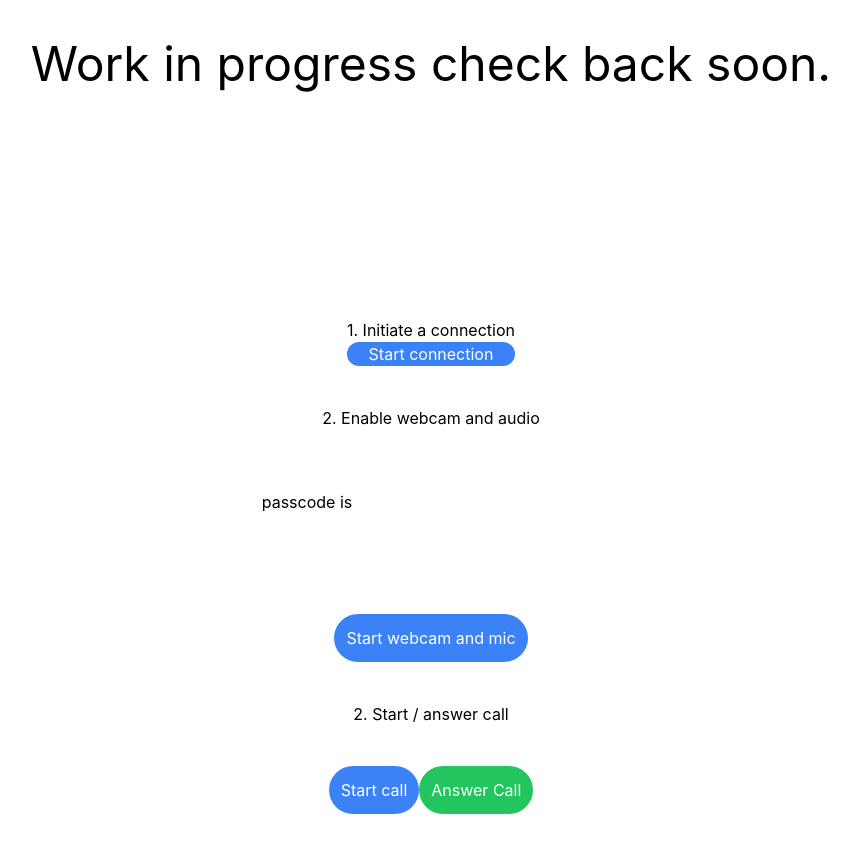
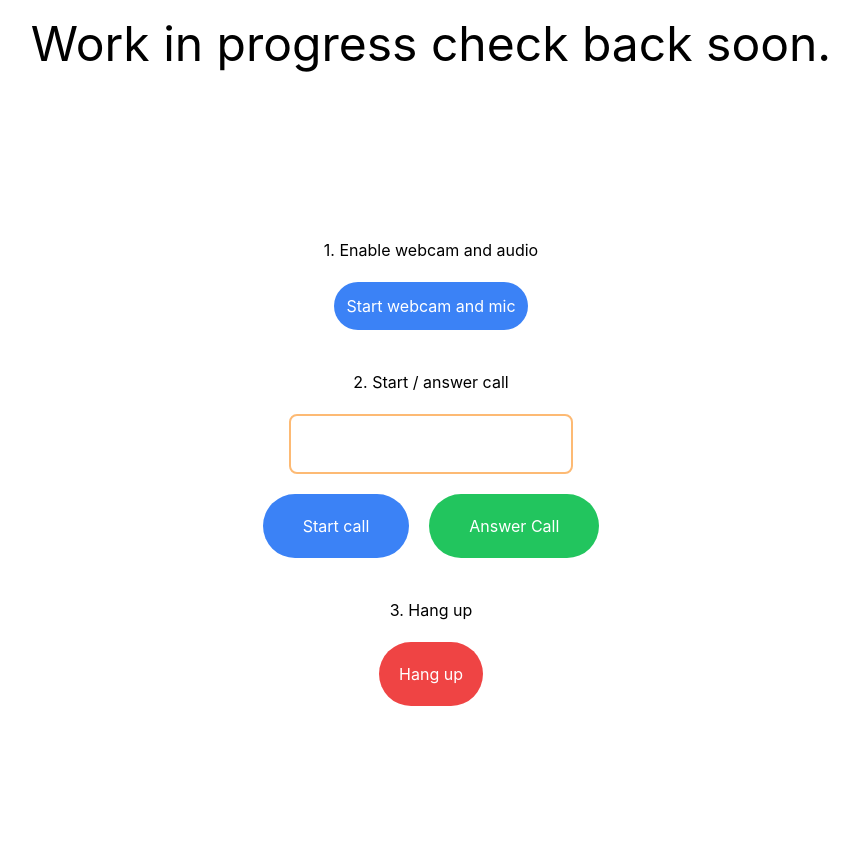
Before and after one commit to SeanEvanss/NEXT-rtc, a Next.js app: page / in a window 1280 px wide. Shown: the whole page, without its empty margins (209-1068 px from the left). After the commit the page ends 800 px from the top, so only its background shows below. Built offline with nearby package versions, Linux system fonts and the light colour scheme; no server answers.

Commit message:
Improved CSS layout and fixed env variables

```diff
--- a/pages/comppnents/webcam.js
+++ b/pages/comppnents/webcam.js
@@ -18,7 +18,7 @@ export default function Webcam() {
         setfirestore(firebase.firestore());
         setpc(new RTCPeerConnection(servers));
         console.log("Connection intialised");
-        console.log(process.env.DB_HOST);
+        console.log(process.env.NEXT_PUBLIC_FIREBASE_APIKEY);
     }, []);
 
     const localstreamRef = useRef();
@@ -33,7 +33,13 @@ export default function Webcam() {
     // Your web app's Firebase configuration
     // For Firebase JS SDK v7.20.0 and later, measurementId is optional
     const firebaseConfig = {
-        //Your own config
+        apiKey: process.env.NEXT_PUBLIC_FIREBASE_APIKEY,
+        authDomain: process.env.NEXT_PUBLIC_FIREBASE_AUTHDOMAIN,
+        projectId: process.env.NEXT_PUBLIC_FIREBASE_PROJECTID,
+        storageBucket: process.env.NEXT_PUBLIC_FIREBASE_STORAGEBUCKET,
+        messagingSenderId: process.env.NEXT_PUBLIC_FIREBASE_MESSAGINGSENDERID,
+        appId: process.env.NEXT_PUBLIC_FIREBASE_APPID,
+        measurementId: process.env.NEXT_PUBLIC_FIREBASE_MEASUREMETNID
       };
 
 
@@ -184,44 +190,57 @@ export default function Webcam() {
 
     return (
         <div className='flex flex-col items-center'>
-            <h1 className='text-5xl p-10'>
+            <h1 className='text-5xl p-5'>
                 Work in progress check back soon.
             </h1>
             <div id="videos" className="flex flex-row" >
                 <video ref={localstreamRef} id="hostVideoFeed" autoPlay playsInline />
                 <video ref={remotestreamRef} id="guestVideoFeed" autoPlay playsInline />
             </div>
-            <div className="flex flex-col p-10">1. Initiate a connection
-                <button onClick={initiateconnection} className="bg-blue-500 text-white rounded-full">
-                    Start connection
-                </button>
-            </div>
+
+
+            <div className="flex flex-col items-center">
                 <h1>
-                2. Enable webcam and audio
+                    1. Enable webcam and audio
                 </h1>
-            <div className="flex flex-column justify-center p-10">
-                <h2 className="p-5">
-                    passcode is {passcode}
-                </h2>
-                <input id="manualPasscode" type="text" value={passcode} onChange={(e) => { setpasscode(e.target.value) }} />
-            </div>
-            <div id="streamconnection" className="flex flex-row justify-center p-10" >
+                <div id="streamconnection" className="flex flex-row justify-center p-5" >
                     <button onClick={getLocalStream} className="bg-blue-500 text-white rounded-full p-3">
                         Start webcam and mic
                     </button>
                 </div>
-            <h1>
+                { passcode &&
+                <h2 className="p-0 text-center ">
+                    Passcode is {passcode} <br/>
+                    Send this code to your friend to enable them to join your room.
+                </h2>}
+
+
+             </div>
+             <div className="flex flex-col items-center">
+                <h1 className="p-5">
                     2. Start / answer call
                 </h1>
-
-            <div id="streamconnection" className="flex flex-row justify-center p-10" >
-                <button onClick={startCall} className="bg-blue-500 text-white rounded-full p-3">
+                <input id="manualPasscode" className="rounded-lg border-2 border-orange-300 p-4" type="text" value={passcode} onChange={(e) => { setpasscode(e.target.value) }} />
+                <div id="streamconnection" className="flex flex-row justify-between p-5" >
+                    <button onClick={startCall} className="bg-blue-500 text-white rounded-full px-10 py-5 mr-5">
                         Start call
                     </button>
-                <button onClick={answerCall} className="bg-green-500 text-white rounded-full p-3">
+                    <button onClick={answerCall} className="bg-green-500 text-white rounded-full px-10 py-5">
                         Answer Call
                     </button>
                 </div>
              </div>
+             <div className="flex flex-col items-center">
+                <h1 className="p-5">
+                    3. Hang up
+                </h1>
+
+                <button className="bg-red-500 text-white rounded-full p-5">
+                    Hang up
+                </button>
+
+
+             </div>
+        </div>
     );
 }
```
Lines whose indentation alone changed are shown as unchanged.
